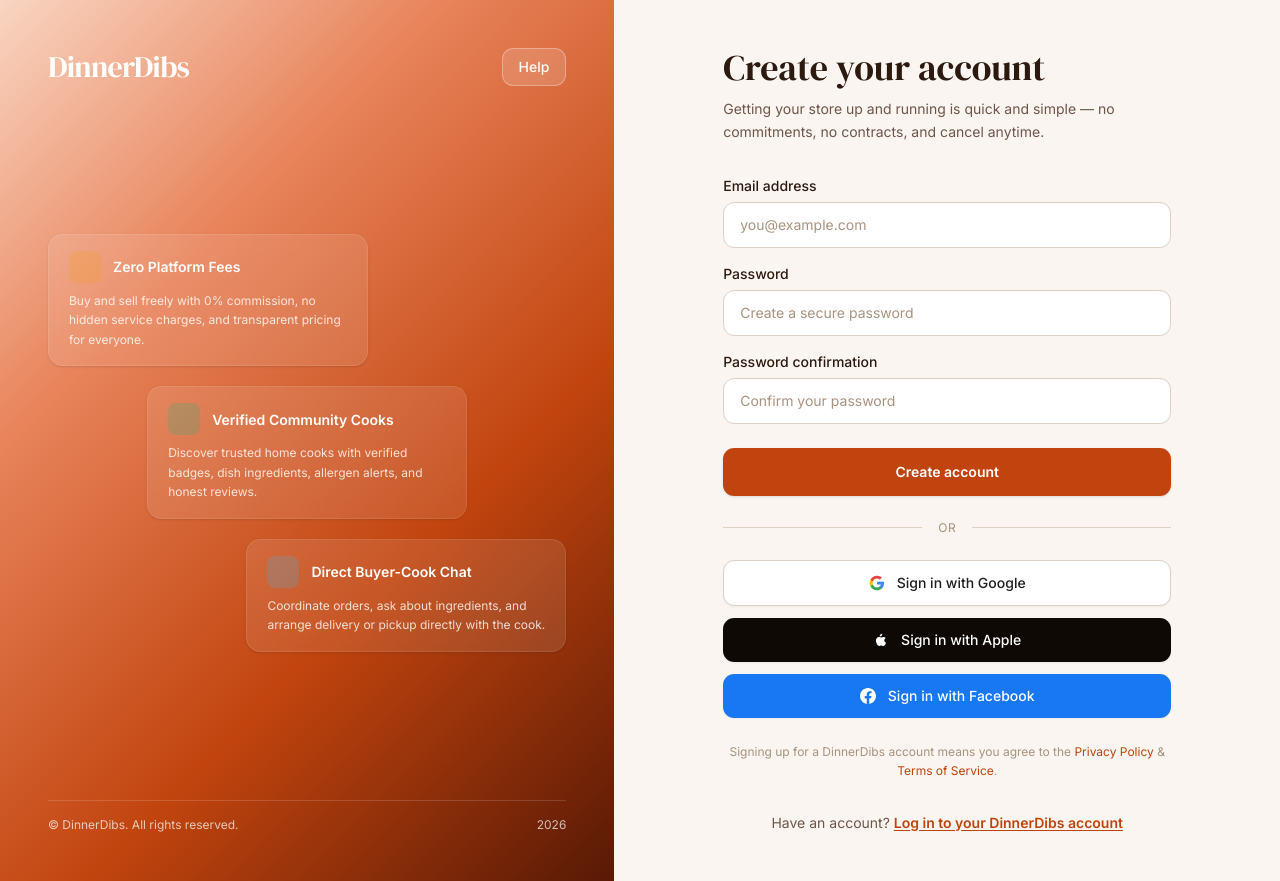
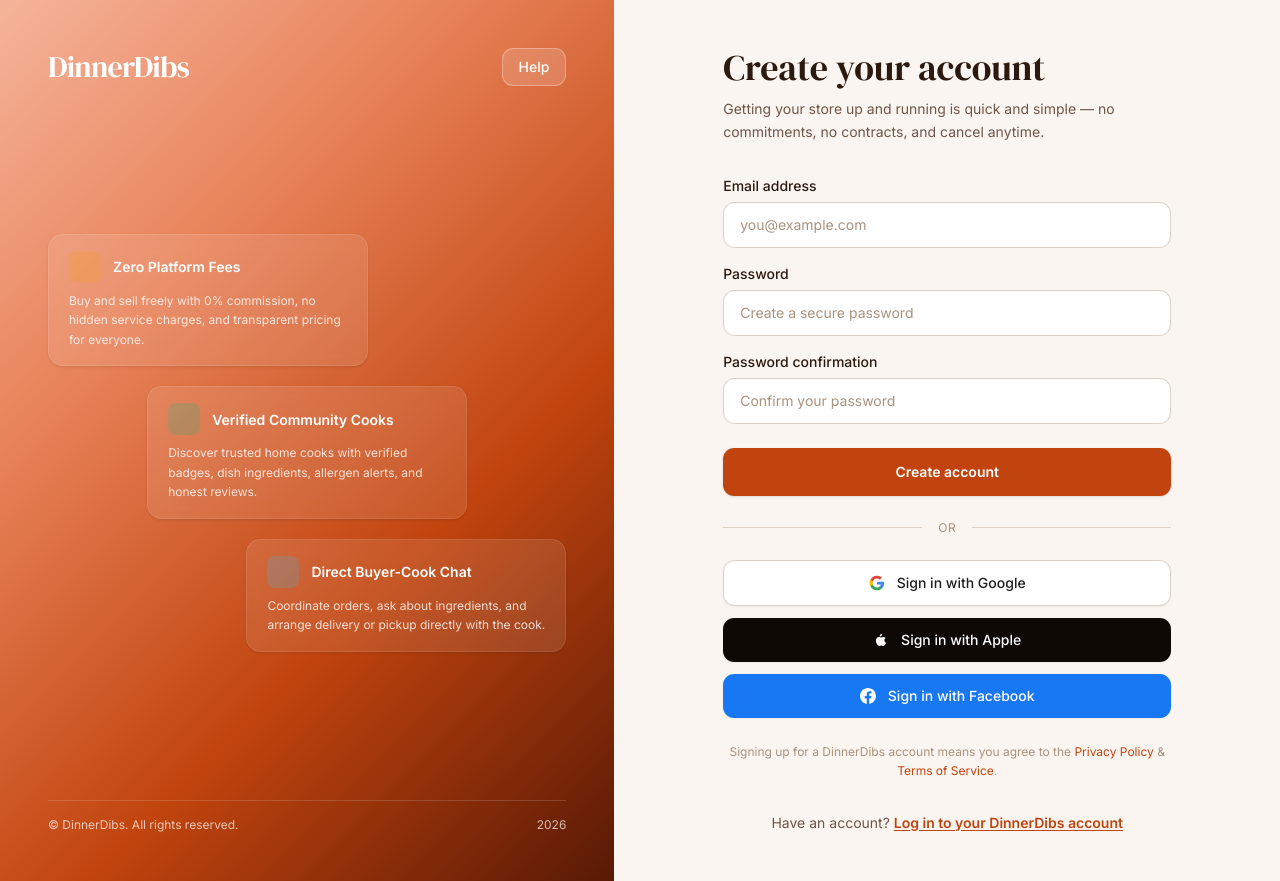
Before and after one commit to dinnerdibs/web, a Next.js app: page /signup in a window 1280 px wide. Built offline with nearby package versions, Linux system fonts and the light colour scheme; some icons are missing.

Commit message:
Update the gradient colour option to ensure the text is more visible - probably still needs a change in the future

```diff
--- a/app/(auth)/signup/page.tsx
+++ b/app/(auth)/signup/page.tsx
@@ -48,7 +48,7 @@
 				className="relative flex flex-col justify-between overflow-hidden p-8 lg:min-h-screen lg:w-[48%] lg:p-12"
 				style={{
 					background:
-						'linear-gradient(135deg, #f9d5c2 0%, #e8835a 30%, #c1440e 65%, #581905 100%)',
+						'linear-gradient(135deg, #f5b49a 0%, #e8835a 30%, #c1440e 65%, #581905 100%)',
 				}}
 			>
 				<div className="relative z-10 flex items-center justify-between">
```
